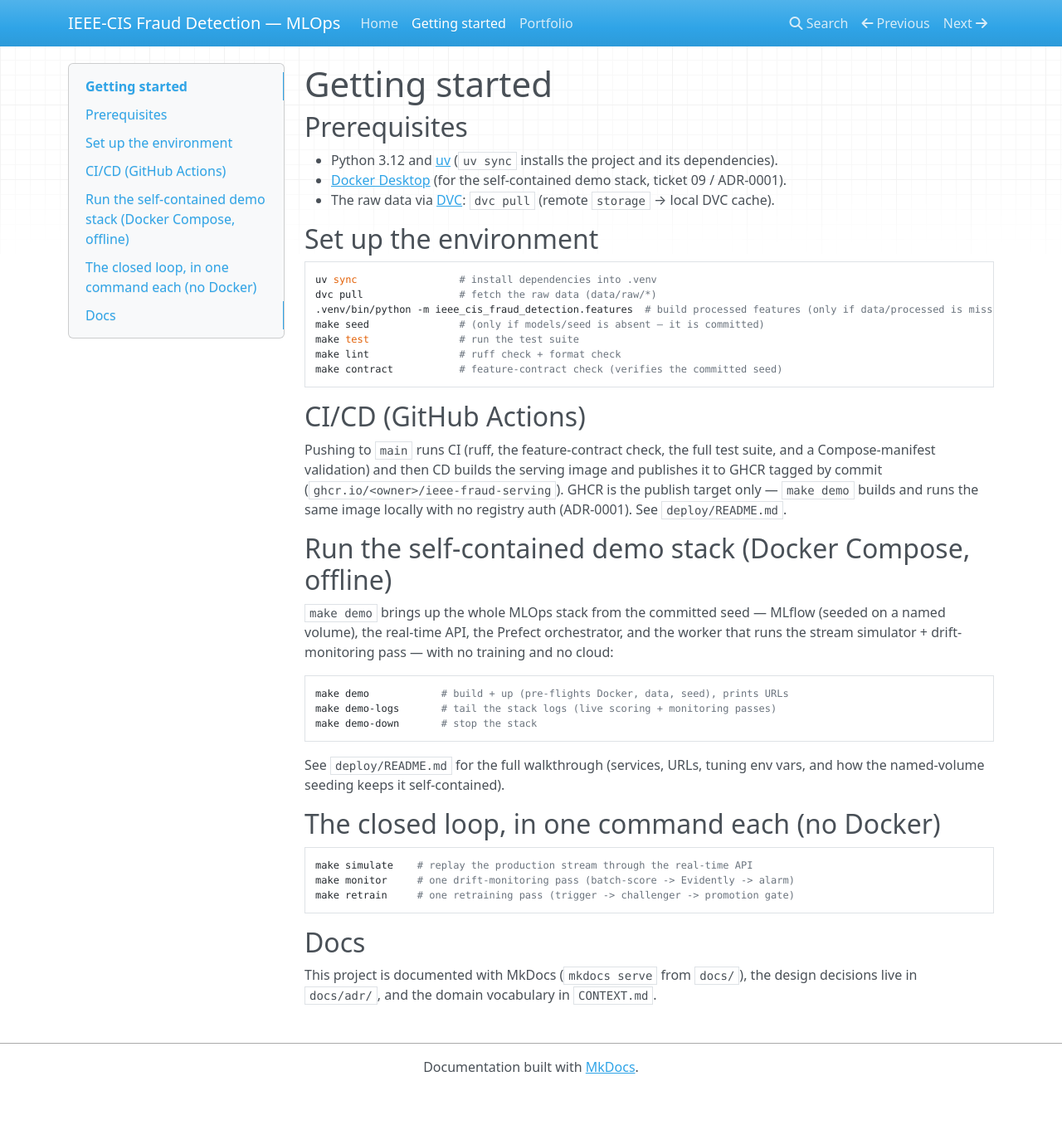
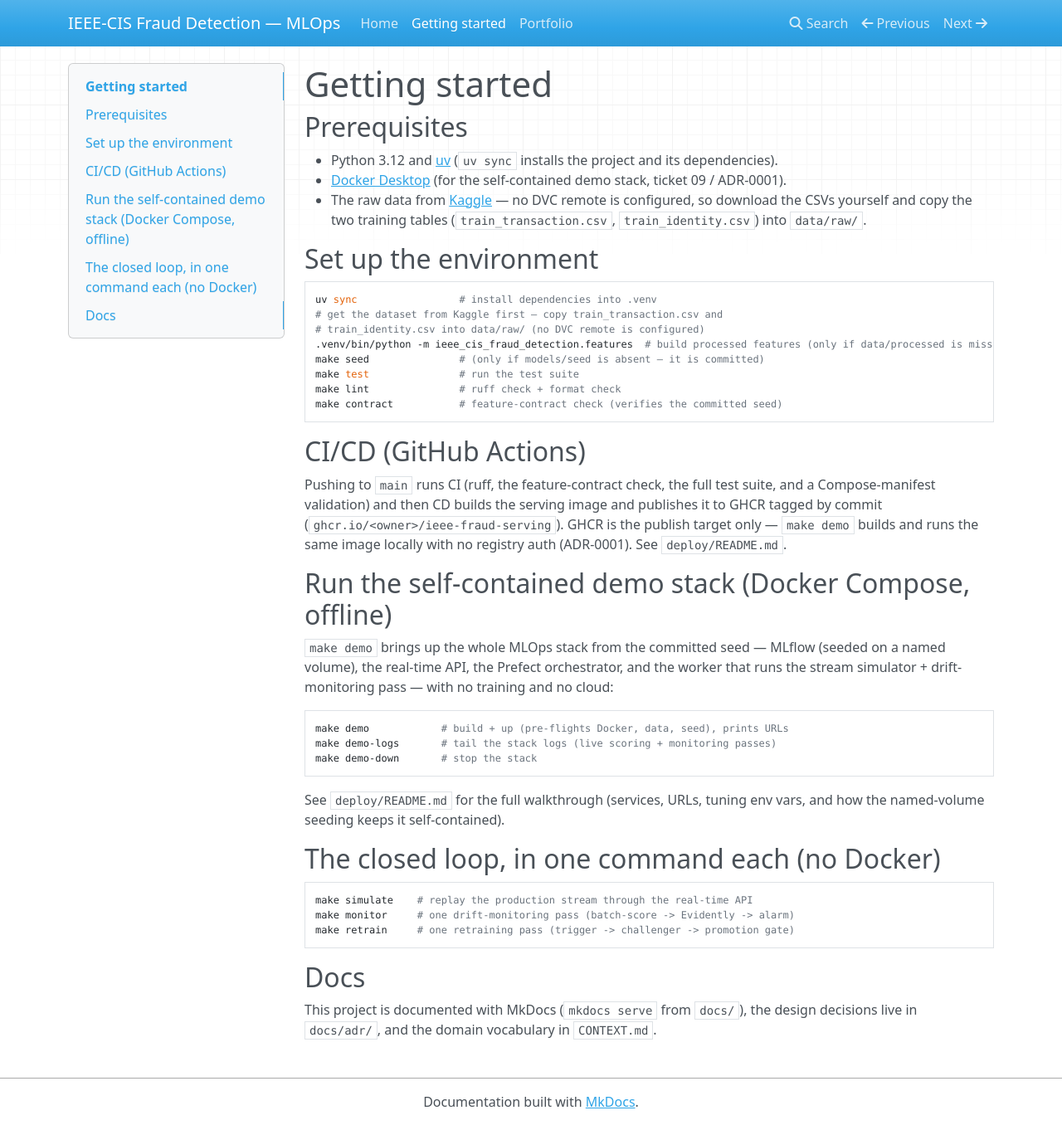
Before and after one commit to ovo4567/IEEE-CIS_Fraud_Detection_MLOp, an MkDocs documentation site: the page built from docs/docs/getting-started.md, in a window 1280 px wide and 1356 px high. Shown: the whole window at 83% size. Built offline with MkDocs 1.6.1, drawn with Linux system fonts in a browser that asks for light colours; nearby versions of some CDN libraries.

Commit message:
docs: document Kaggle data setup for fresh clones; untrack notebooks during v2 exploration

````diff
--- a/docs/docs/getting-started.md
+++ b/docs/docs/getting-started.md
@@ -6,14 +6,18 @@
   project and its dependencies).
 - [Docker Desktop](https://www.docker.com/products/docker-desktop/) (for the
   self-contained demo stack, ticket 09 / ADR-0001).
-- The raw data via [DVC](https://dvc.org/): `dvc pull` (remote `storage` →
-  local DVC cache).
+- The raw data from
+  [Kaggle](https://www.kaggle.com/competitions/ieee-fraud-detection/data) —
+  no DVC remote is configured, so download the CSVs yourself and copy the two
+  training tables (`train_transaction.csv`, `train_identity.csv`) into
+  `data/raw/`.
 
 ## Set up the environment
 
 ```bash
 uv sync                 # install dependencies into .venv
-dvc pull                # fetch the raw data (data/raw/*)
+# get the dataset from Kaggle first — copy train_transaction.csv and
+# train_identity.csv into data/raw/ (no DVC remote is configured)
 .venv/bin/python -m ieee_cis_fraud_detection.features  # build processed features (only if data/processed is missing — gitignored)
 make seed               # (only if models/seed is absent — it is committed)
 make test               # run the test suite
````
Also changed, not shown: docs/docs/portfolio.md (+1 -1 lines), README.md, deploy/README.md, 6 other files.
